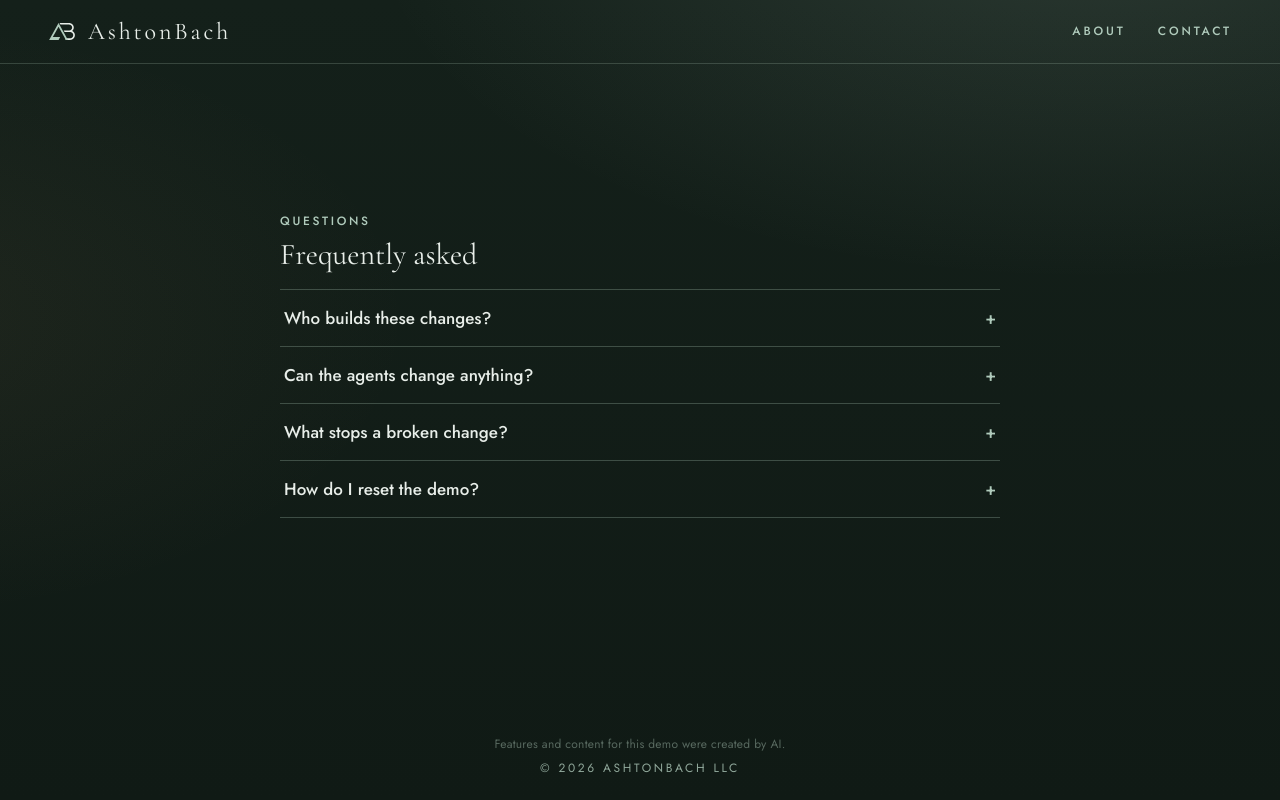
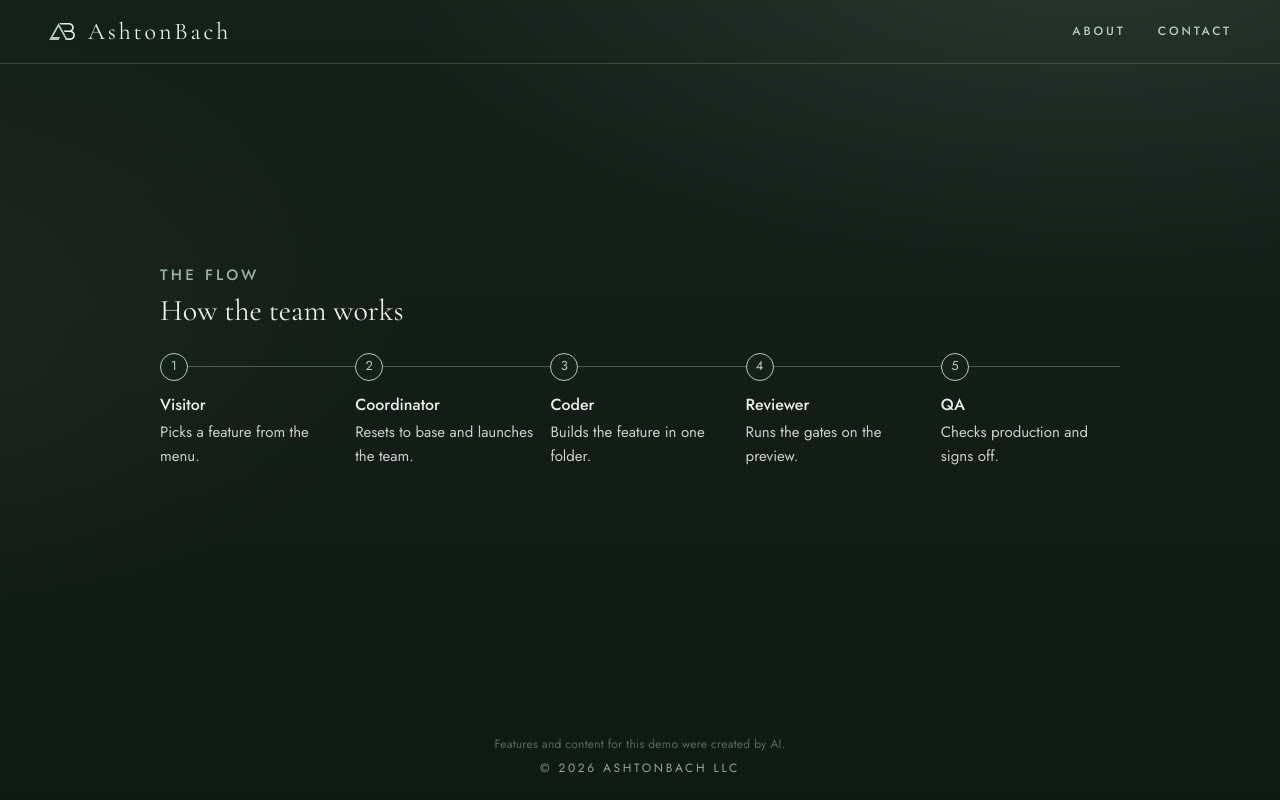
Before and after one commit to ashtonbach/agent-showcase, a Next.js app: page / in a window 1280 px wide. Built offline with nearby package versions, Linux system fonts and the light colour scheme.

Commit message:
Feature: Timeline (Authors: Jonah Reyes) (#73)
Merged after Priya Raman (AI reviewer) approved e3934c6 and the v2 gate and visual check passed. Author: Jonah Reyes (AI coder)

Co-authored-by: Jonah Reyes <jonah-reyes@agents.ashtonbach.com>

```diff
--- a/app/lab/faq-accordion/index.tsx
+++ /dev/null
@@ -1,48 +0,0 @@
-"use client";
-import { useState } from "react";
-
-const QA = [
-  ["Who builds these changes?", "A team of AI agents: a coder writes it, a reviewer checks it and QA verifies production."],
-  ["Can the agents change anything?", "No. Each run may only touch one folder, add no dependencies and make no network calls."],
-  ["What stops a broken change?", "Automated gates check the files, the size, banned calls and a screenshot before anything merges."],
-  ["How do I reset the demo?", "The site returns to its base version before every run and again every night at 3 AM CT."],
-];
-const css = `
-.lab-faq { width: min(720px, 100%); margin: 8px auto 56px; }
-.lab-faq h2 { font-family: var(--serif); font-weight: 400; font-size: 30px; line-height: 1.2; margin: 6px 0 16px; }
-.lab-faq-item { border-top: 1px solid rgba(176, 203, 188, 0.28); }
-.lab-faq-item:last-child { border-bottom: 1px solid rgba(176, 203, 188, 0.28); }
-.lab-faq button { width: 100%; display: flex; justify-content: space-between; gap: 16px; padding: 16px 4px; background: none; border: 0; color: inherit; font: 500 17px var(--sans); text-align: left; cursor: pointer; }
-.lab-faq button span:last-child { color: var(--sage); }
-.lab-faq-panel { padding: 0 4px 18px; opacity: 0.85; }
-`;
-
-export default function FaqAccordion() {
-  const [open, setOpen] = useState<number>(-1);
-  return (
-    <section data-lab="faq-accordion" className="lab-faq" aria-labelledby="lab-faq-title">
-      <style>{css}</style>
-      <p className="label">Questions</p>
-      <h2 id="lab-faq-title">Frequently asked</h2>
-      {QA.map(([q, a], i) => (
-        <div className="lab-faq-item" key={q}>
-          <h3>
-            <button
-              type="button"
-              id={`lab-faq-q${i}`}
-              aria-expanded={open === i}
-              aria-controls={`lab-faq-a${i}`}
-              onClick={() => setOpen(open === i ? -1 : i)}
-            >
-              <span>{q}</span>
-              <span aria-hidden="true">{open === i ? "\u2212" : "+"}</span>
-            </button>
-          </h3>
-          <div id={`lab-faq-a${i}`} role="region" aria-labelledby={`lab-faq-q${i}`} className="lab-faq-panel" hidden={open !== i}>
-            {a}
-          </div>
-        </div>
-      ))}
-    </section>
-  );
-}
--- /dev/null
+++ b/app/lab/timeline/index.tsx
@@ -0,0 +1,44 @@
+const STEPS = [
+  ["Visitor", "Picks a feature from the menu."],
+  ["Coordinator", "Resets to base and launches the team."],
+  ["Coder", "Builds the feature in one folder."],
+  ["Reviewer", "Runs the gates on the preview."],
+  ["QA", "Checks production and signs off."],
+];
+const css = `
+.lab-timeline { width: min(960px, 100%); margin: 8px auto 56px; }
+.lab-timeline h2 { font-family: var(--serif); font-weight: 400; font-size: 30px; line-height: 1.2; margin: 6px 0 24px; }
+.lab-timeline ol { display: grid; grid-template-columns: repeat(5, 1fr); gap: 16px; list-style: none; position: relative; }
+.lab-timeline ol::before { content: ""; position: absolute; left: 0; right: 0; top: 13px; height: 1px; background: rgba(176, 203, 188, 0.35); }
+.lab-timeline li { position: relative; }
+.lab-timeline .lab-dot { display: grid; place-items: center; width: 28px; height: 28px; border-radius: 50%; background: #14201A; border: 1px solid var(--sage); color: var(--sage); font-size: 13px; position: relative; }
+.lab-timeline h3 { font: 500 16px var(--sans); margin: 12px 0 4px; }
+.lab-timeline p { opacity: 0.85; font-size: 15px; }
+@media (max-width: 760px) {
+  .lab-timeline ol { grid-template-columns: 1fr; gap: 20px; padding-left: 44px; }
+  .lab-timeline ol::before { left: 13px; right: auto; top: 0; bottom: 0; width: 1px; height: auto; }
+  .lab-timeline .lab-dot { position: absolute; left: -44px; top: 0; }
+  .lab-timeline h3 { margin-top: 2px; }
+}
+`;
+
+export default function Timeline() {
+  return (
+    <section data-lab="timeline" className="lab-timeline" aria-labelledby="lab-timeline-title">
+      <style>{css}</style>
+      <p className="label">The flow</p>
+      <h2 id="lab-timeline-title">How the team works</h2>
+      <ol>
+        {STEPS.map(([t, d], i) => (
+          <li key={t}>
+            <span className="lab-dot" aria-hidden="true">
+              {i + 1}
+            </span>
+            <h3>{t}</h3>
+            <p>{d}</p>
+          </li>
+        ))}
+      </ol>
+    </section>
+  );
+}
--- a/app/page.tsx
+++ b/app/page.tsx
@@ -1,4 +1,4 @@
-import Lab from "./lab/faq-accordion";
+import Lab from "./lab/timeline";
 import { BASE_HEADING } from "./base-heading";
 export default function Page() {
   return (
```
